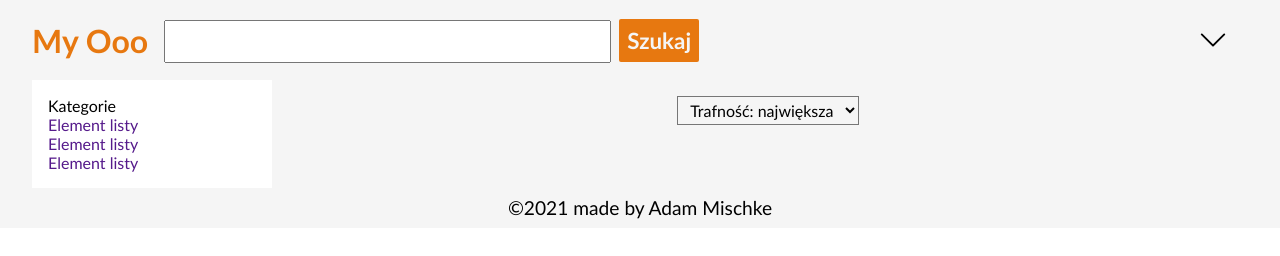
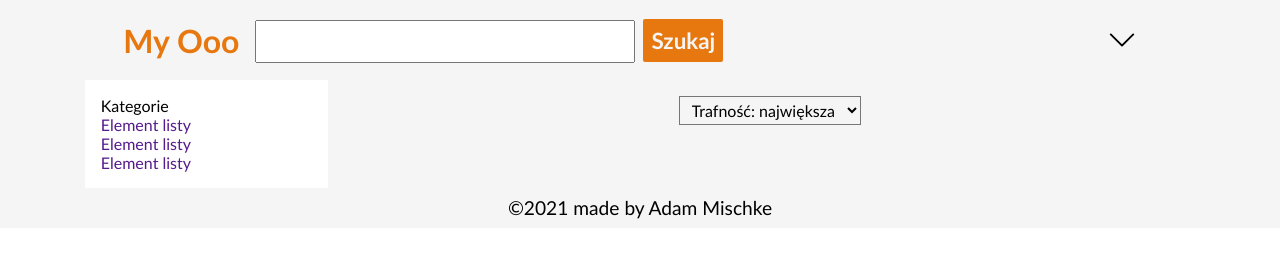
Before and after one commit to AdMis01/JS-Projekt-MyOoo, a plain HTML site: page podstrona_wyszukaj.html in a window 1280 px wide. Drawn offline with Linux system fonts and the light colour scheme.

Commit message:
poprawka

```diff
--- a/css/style.css
+++ b/css/style.css
@@ -186,11 +186,13 @@ main .contOfElements .mainContent{
     width: 100%;
     display: flex;
     flex-direction: row;
+    justify-content: center;
 }
 .mainContOgloszenie .left{
     display: flex;
     flex-direction: column;
     width: 20%;
+    max-width: 250px;
     background-color: white;
     margin-right: 1rem;
     padding: 1rem;
@@ -208,7 +210,7 @@ main .contOfElements .mainContent{
 }
 
 .mainContOgloszenie .right{
-    width: 80%;
+    width: 70%;
     display: flex;
     flex-direction: column;
     align-items: center;
@@ -234,7 +236,7 @@ main .contOfElements .mainContent{
 
 .ogloszenie{
     width: 100%;
-    max-width: 600px;
+    max-width: 800px;
     display: flex;
     flex-direction: row;
     padding: 1rem 1rem;
--- a/podstrona_wyszukaj.html
+++ b/podstrona_wyszukaj.html
@@ -8,7 +8,7 @@
 </head>
 <body>
     <header>
-        <div class="topHeader">
+        <div class="topHeader" style="width: 85%;">
             <div class="contHeaderLeft">
                 <a href="index.html"><p class="logoTitleHeader">My Ooo</p></a>
                 <div class="cont-ser">
```
